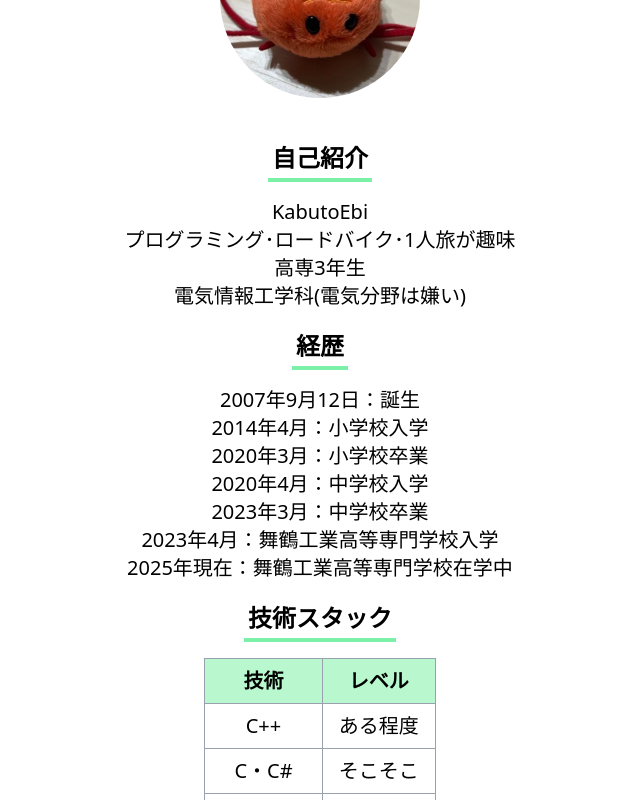
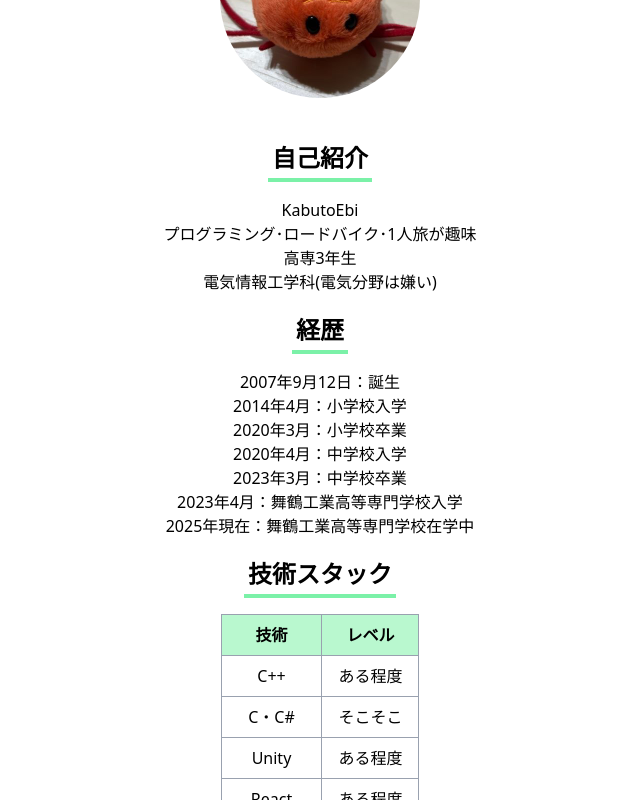
Before and after one commit to KabutoEbi/KabutoWebi, a React (Vite) app: page /about in a window 1280 px wide. Shown: the part 220-1020 px from the top of the page, without its empty margins (320-960 px from the left). Built offline with nearby package versions, Linux system fonts and the light colour scheme.

Commit message:
change fontsize

```diff
--- a/src/pages/About.jsx
+++ b/src/pages/About.jsx
@@ -6,9 +6,9 @@ const About = () => {
     return (
         <div className="text-center">
             <Header />
-            <div className="mt-4 text-xl">
+            <div className="mt-4">
                 <img src="/icon.jpg" alt="KabutoEbi Icon" className="mx-auto my-10 w-50 h-50 rounded-full" />
-                <div className="text-xl">
+                <div>
                     <p className="font-bold text-2xl p-1 border-b-4 border-green-300 inline-block">自己紹介</p>
                     <div className="my-4">
                         <p>KabutoEbi</p>
@@ -17,7 +17,7 @@ const About = () => {
                         <p>電気情報工学科(電気分野は嫌い)</p>
                     </div>
                 </div>
-                <div className="mt-4 text-xl">
+                <div className="mt-4">
                     <p className="font-bold text-2xl p-1 border-b-4 border-green-300 inline-block">経歴</p>
                     <div className="my-4">
                         <p>2007年9月12日：誕生</p>
@@ -29,7 +29,7 @@ const About = () => {
                         <p>2025年現在：舞鶴工業高等専門学校在学中</p>
                     </div>
                 </div>
-                <div className="mt-4 text-xl">
+                <div className="mt-4">
                     <p className="font-bold text-2xl p-1 border-b-4 border-green-300 inline-block">技術スタック</p>
                     <table className="table-auto mx-auto my-4 border-collapse border border-black">
                         <thead>
--- a/src/pages/Home.jsx
+++ b/src/pages/Home.jsx
@@ -15,13 +15,13 @@ const Home = () => {
             <div className="flex justify-center gap-15 mt-4">
                 <div className="flex flex-col items-center">
                     <p className="font-bold text-2xl p-1 border-b-4 border-green-300 inline-block mb-2">Products</p>
-                    <div className="text-xl">
+                    <div>
                         <p><a href="/products" className="hover:underline">過去の製作物→</a></p>
                     </div>
                 </div>
                 <div className="flex flex-col items-center">
                     <p className="font-bold text-2xl p-1 border-b-4 border-green-300 inline-block mb-2">About</p>
-                    <div className="text-xl">
+                    <div>
                         <p><a href="/about" className="hover:underline">詳しい自己紹介→</a></p>
                     </div>
                 </div>
```
